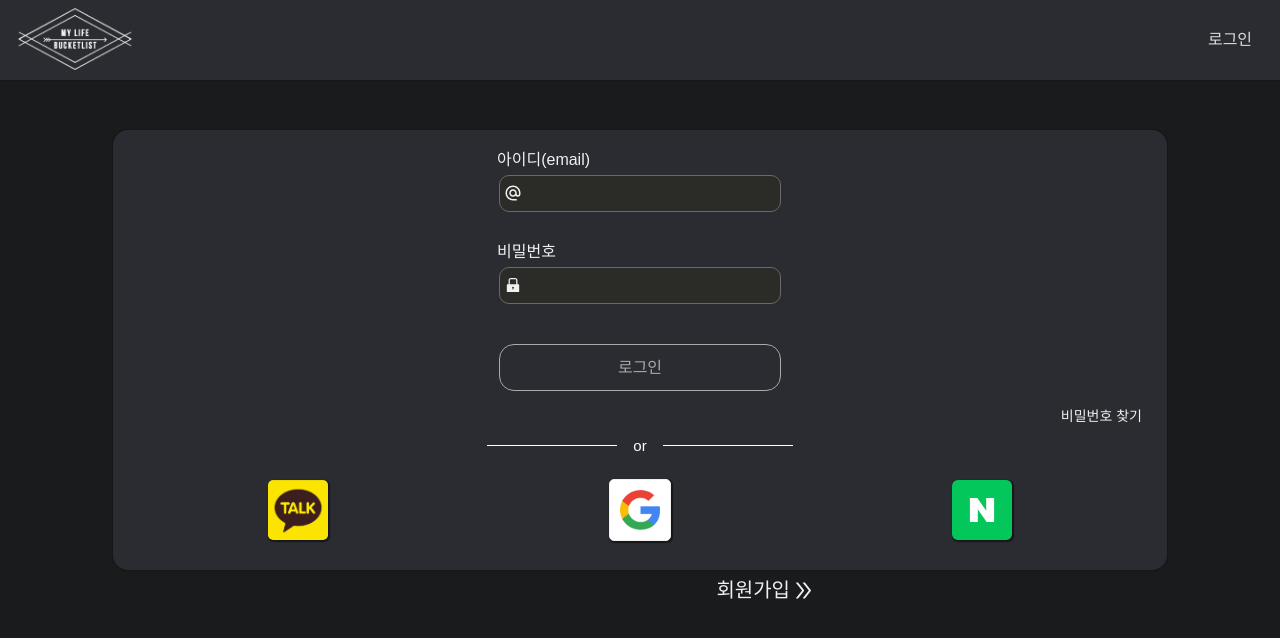
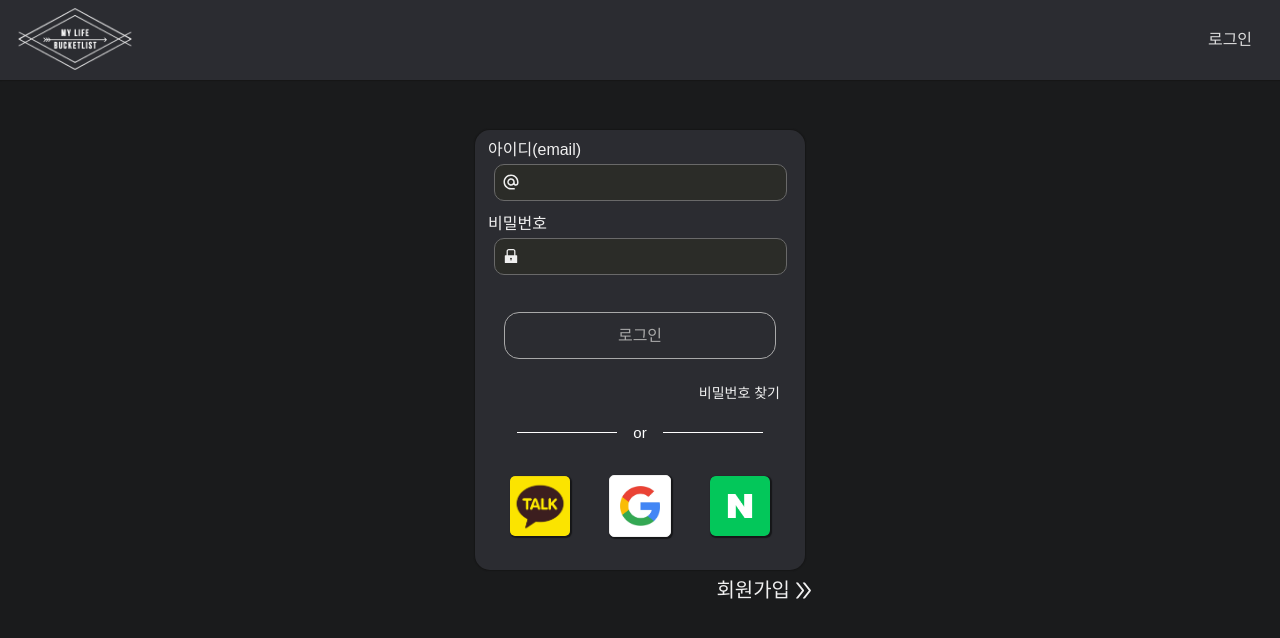
Before and after one commit to Yunho7058/My-Life-Bucketlist, a React (Create React App) app in the folder client/: page /login in a window 1280 px wide. Shown: the top 638 px of the page. Built offline with nearby package versions, Linux system fonts and the light colour scheme; no server answers; a web font is replaced by a local one.

Commit message:
feat: mobile

```diff
--- a/client/src/page/style/IntroStyledComponents.ts
+++ b/client/src/page/style/IntroStyledComponents.ts
@@ -93,7 +93,7 @@ export const StartBtn = styled.div`
     background-color: #3f3e3e;
   }
   &.last {
-    width: 320px;
+    width: 80%;
     height: 80px;
     line-height: 80px;
     background-color: #3f3e3e;
--- a/client/src/page/style/LoginStyledComponents.ts
+++ b/client/src/page/style/LoginStyledComponents.ts
@@ -13,7 +13,7 @@ export const LoginBack = styled.div`
 export const LoginBox = styled.div`
   background-color: ${({ theme }) => theme.mode.background2};
   box-shadow: 0px 0px 1px 1px ${({ theme }) => theme.mode.borderBox};
-  width: 80%;
+  width: 300px;
   height: 410px;
   margin-top: 50px;
   border-radius: 15px;
@@ -22,18 +22,22 @@ export const LoginBox = styled.div`
   flex-direction: column;
   justify-content: space-around;
   align-items: center;
+  @media screen and (max-width: 600px) {
+    width: 80%;
+  }
 `;
 export const LoginInputBox = styled.div`
   text-align: center;
   position: relative;
+  display: flex;
+  width: 100%;
+  > svg {
+    top: 19px;
 
-  > svg {
-    top: 35px;
-    right: 8px;
     position: absolute;
   }
   > svg.loginIcon {
-    left: 5px;
+    left: 12px;
   }
 `;
 
@@ -47,7 +51,7 @@ export const LoginInput = styled.input`
   border: 1px solid #696969;
   padding-left: 30px;
   padding-right: 30px;
-
+  width: 100%;
   background-color: ${({ theme }) => theme.mode.BGInput};
   color: ${({ theme }) => theme.mode.FCInput};
   outline: none;
@@ -63,10 +67,10 @@ export const LoginInput = styled.input`
 export const LoginInputText = styled.div`
   position: absolute;
   left: -2px;
-  top: 3px;
+  top: -12px;
 `;
 export const LoginBtn = styled.div`
-  width: 280px;
+  width: 90%;
   height: 45px;
   border: 1px solid;
   margin-bottom: 10px;
@@ -94,7 +98,7 @@ export const LoginLine = styled.div`
   color: ${({ theme }) => theme.mode.loginLine};
   ::before {
     content: '';
-    width: 130px;
+    width: 100px;
     flex-grow: 1;
     background-color: ${({ theme }) => theme.mode.loginLine};
     height: 1px;
@@ -103,7 +107,7 @@ export const LoginLine = styled.div`
   }
   ::after {
     content: '';
-    width: 130px;
+    width: 100px;
     flex-grow: 1;
     background-color: ${({ theme }) => theme.mode.loginLine};
     height: 1px;
--- a/client/src/page/style/MypageStyledComponents.ts
+++ b/client/src/page/style/MypageStyledComponents.ts
@@ -3,7 +3,7 @@ import styled from 'styled-components';
 export const MypageBack = styled.div`
   width: 100%;
   height: 100%;
-  min-width: 350px;
+
   min-height: 100vh;
   padding-bottom: 30px;
   background-color: ${({ theme }) => theme.mode.background1};
--- a/client/src/page/style/PostStyledComponents.ts
+++ b/client/src/page/style/PostStyledComponents.ts
@@ -171,12 +171,8 @@ export const BucketlistContent = styled.div`
     padding: 10px;
     width: 70%;
     height: 30px;
-
     &:hover {
       background-color: ${({ theme }) => theme.mode.background1};
-    }
-    > div.content {
-      padding-left: 30px;
     }
   }
 `;
--- a/client/src/page/style/SignupStyledComponents.ts
+++ b/client/src/page/style/SignupStyledComponents.ts
@@ -11,7 +11,7 @@ export const SignupBack = styled.div`
 `;
 export const SignupBox = styled.div`
   background-color: ${({ theme }) => theme.mode.background2};
-  width: 85%;
+  width: 350px;
   height: 340px;
   margin-bottom: 50px;
   border-radius: 40px;
@@ -19,6 +19,9 @@ export const SignupBox = styled.div`
   box-shadow: 5px 5px 5px rgba(0, 0, 0, 0.2);
   &.terms {
     height: 500px;
+  }
+  @media screen and (max-width: 600px) {
+    width: 85%;
   }
 `;
 export const SignupStepBox = styled.div`
@@ -35,7 +38,7 @@ export const SignupTitle = styled.div`
 `;
 
 export const SignupInput = styled.input`
-  width: 200px;
+  width: 250px;
   height: 25px;
   margin-top: 5px;
   margin-bottom: 25px;
@@ -55,12 +58,16 @@ export const SignupInput = styled.input`
     border: 1px solid #4169e1;
     background-color: ${({ theme }) => theme.mode.background2};
   }
+  @media screen and (max-width: 600px) {
+    width: 160px;
+  }
 `;
 export const SignupInputBox = styled.div`
   position: relative;
   display: flex;
   flex-direction: column;
   justify-content: space-around;
+
   > svg {
     position: absolute;
     top: 34px;
@@ -192,7 +199,7 @@ export const TermsTitle = styled.div`
 `;
 export const TermsBox = styled.div`
   border: 1px solid;
-  width: 300px;
+  width: 90%;
   height: 120px;
   overflow-y: scroll;
 `;
@@ -208,6 +215,9 @@ export const SignupAnyBack = styled.div`
   flex-direction: row;
   align-items: center;
   justify-content: space-around;
+  @media screen and (max-width: 600px) {
+    min-height: 30px;
+  }
 `;
 
 export const StepIcon = styled.div`
```
